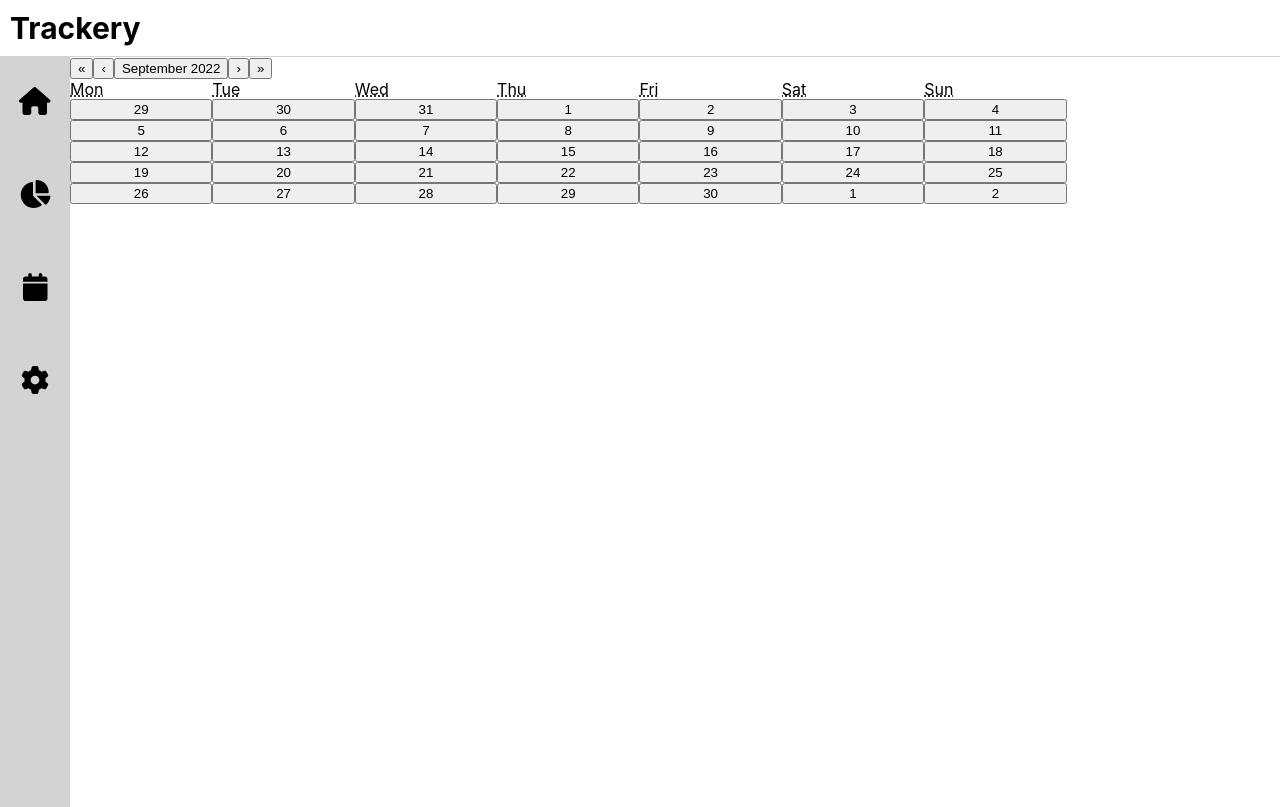
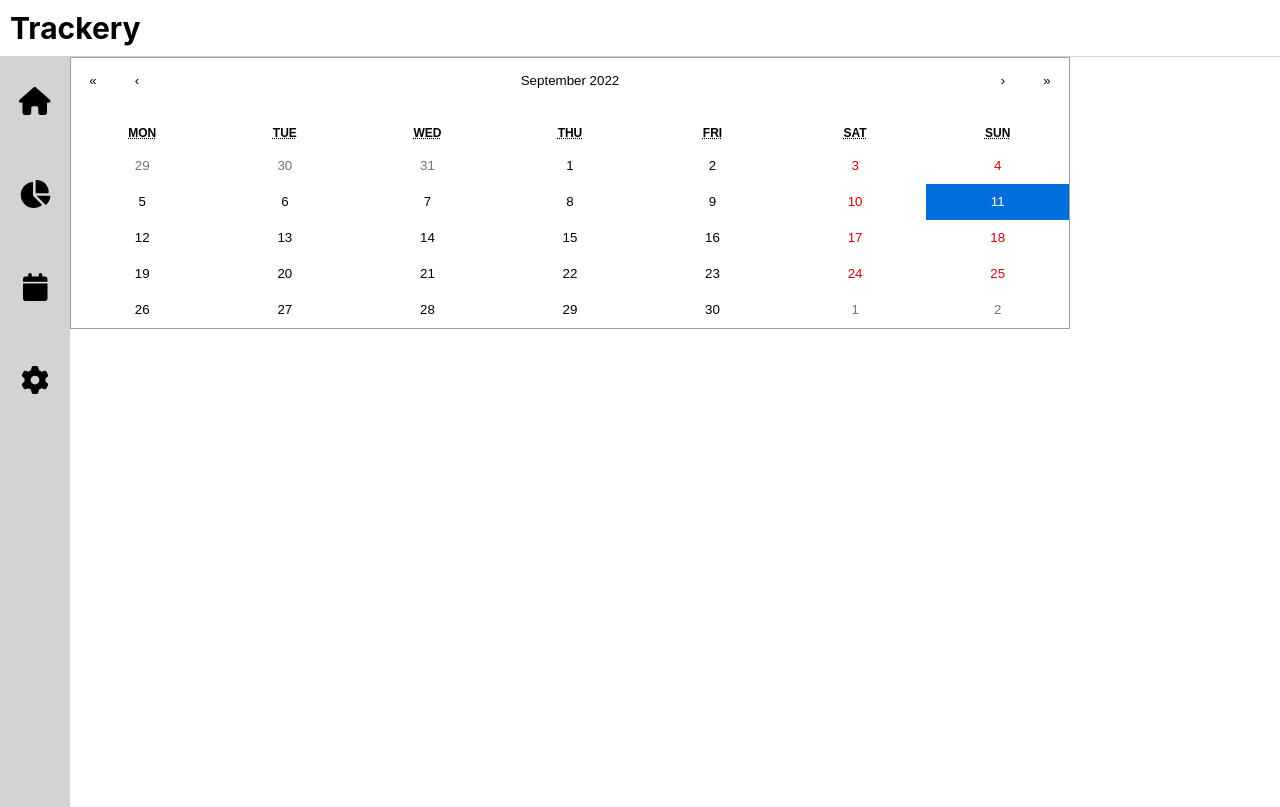
Before and after one commit to tanannis/Trackery-App, a React (Create React App) app: page /calendar in a window 1280 px wide. Built offline with nearby package versions, Linux system fonts and the light colour scheme.

Commit message:
Added React-Calender

```diff
--- a/src/pages/calendar.js
+++ b/src/pages/calendar.js
@@ -5,9 +5,9 @@
 const MyCalendar = () => {
 	const [date, setDate] = useState(new Date());
 
-	const handleSelectDate = (e) => {
-		// e.preventDefault();
-		console.log(e);
+	const handleSelectDate = (date) => {
+		console.log(date);
+		setDate(date);
 	};
 
 	return (
--- a/src/stylesheets/calendar.scss
+++ b/src/stylesheets/calendar.scss
@@ -0,0 +1,120 @@
+.calendar-container {
+	width: 1000px;
+
+	.react-calendar {
+		max-width: 100%;
+		background: white;
+		border: 1px solid #a0a096;
+		font-family: Arial, Helvetica, sans-serif;
+		line-height: 1.125em;
+	}
+	.react-calendar--doubleView {
+		width: 700px;
+	}
+	.react-calendar--doubleView .react-calendar__viewContainer {
+		display: flex;
+		margin: -0.5em;
+	}
+	.react-calendar--doubleView .react-calendar__viewContainer > * {
+		width: 50%;
+		margin: 0.5em;
+	}
+	.react-calendar,
+	.react-calendar *,
+	.react-calendar *:before,
+	.react-calendar *:after {
+		-moz-box-sizing: border-box;
+		-webkit-box-sizing: border-box;
+		box-sizing: border-box;
+	}
+	.react-calendar button {
+		margin: 0;
+		border: 0;
+		outline: none;
+	}
+	.react-calendar button:enabled:hover {
+		cursor: pointer;
+	}
+	.react-calendar__navigation {
+		display: flex;
+		height: 44px;
+		margin-bottom: 1em;
+	}
+	.react-calendar__navigation button {
+		min-width: 44px;
+		background: none;
+	}
+	.react-calendar__navigation button:disabled {
+		background-color: #f0f0f0;
+	}
+	.react-calendar__navigation button:enabled:hover,
+	.react-calendar__navigation button:enabled:focus {
+		background-color: #e6e6e6;
+	}
+	.react-calendar__month-view__weekdays {
+		text-align: center;
+		text-transform: uppercase;
+		font-weight: bold;
+		font-size: 0.75em;
+	}
+	.react-calendar__month-view__weekdays__weekday {
+		padding: 0.5em;
+	}
+	.react-calendar__month-view__weekNumbers .react-calendar__tile {
+		display: flex;
+		align-items: center;
+		justify-content: center;
+		font-size: 0.75em;
+		font-weight: bold;
+	}
+	.react-calendar__month-view__days__day--weekend {
+		color: #d10000;
+	}
+	.react-calendar__month-view__days__day--neighboringMonth {
+		color: #757575;
+	}
+	.react-calendar__year-view .react-calendar__tile,
+	.react-calendar__decade-view .react-calendar__tile,
+	.react-calendar__century-view .react-calendar__tile {
+		padding: 2em 0.5em;
+	}
+	.react-calendar__tile {
+		max-width: 100%;
+		padding: 10px 6.6667px;
+		background: none;
+		text-align: center;
+		line-height: 16px;
+	}
+	.react-calendar__tile:disabled {
+		background-color: #f0f0f0;
+	}
+	.react-calendar__tile:enabled:hover,
+	.react-calendar__tile:enabled:focus {
+		background-color: #e6e6e6;
+	}
+	.react-calendar__tile--now {
+		background: #ffff76;
+	}
+	.react-calendar__tile--now:enabled:hover,
+	.react-calendar__tile--now:enabled:focus {
+		background: #ffffa9;
+	}
+	.react-calendar__tile--hasActive {
+		background: #76baff;
+	}
+	.react-calendar__tile--hasActive:enabled:hover,
+	.react-calendar__tile--hasActive:enabled:focus {
+		background: #a9d4ff;
+	}
+	.react-calendar__tile--active {
+		background: #006edc;
+		color: white;
+	}
+	.react-calendar__tile--active:enabled:hover,
+	.react-calendar__tile--active:enabled:focus {
+		background: #1087ff;
+	}
+	.react-calendar--selectRange .react-calendar__tile--hover {
+		background-color: #e6e6e6;
+	}
+}
```
